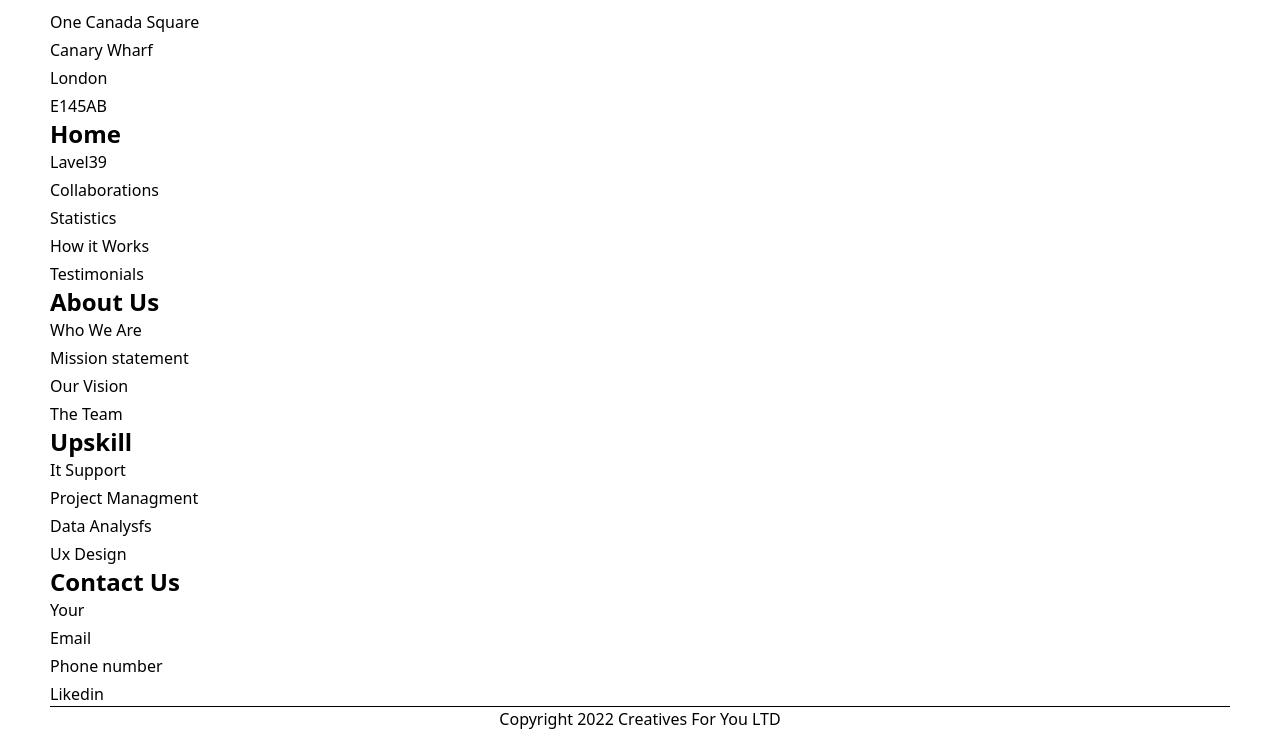
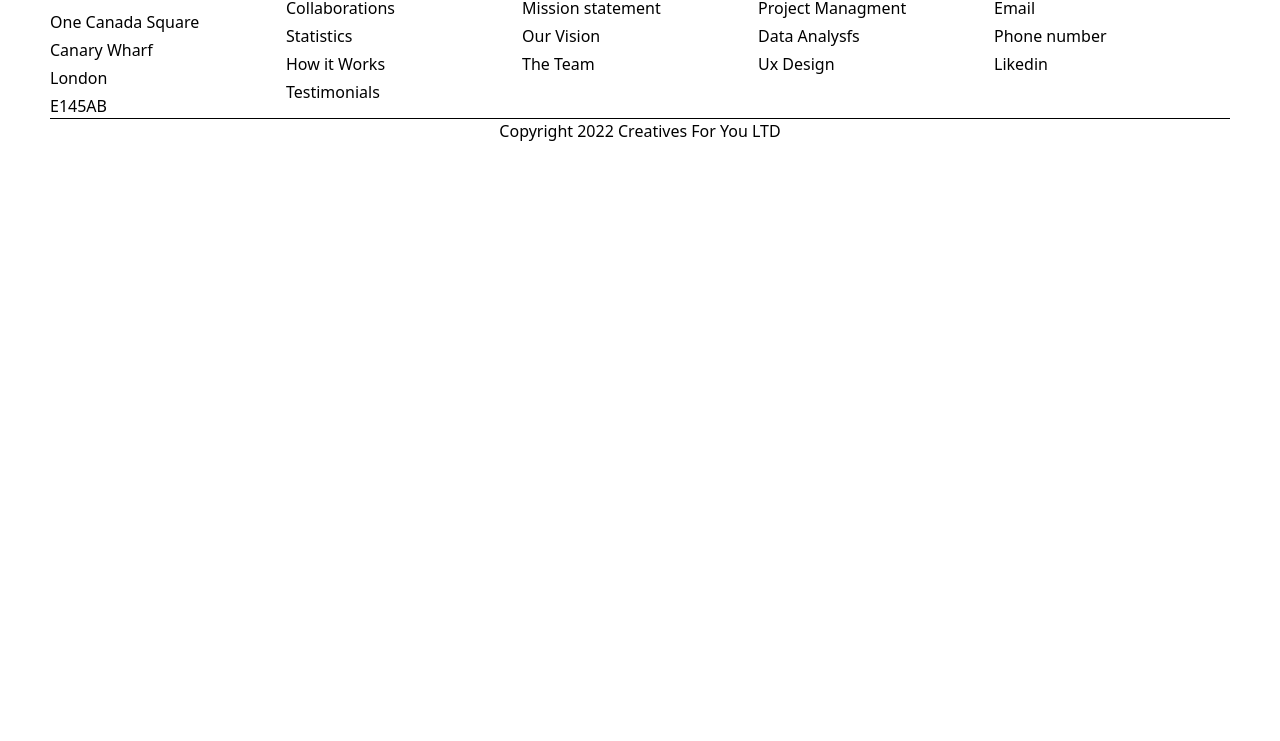
Before and after one commit to sujonbiswas212/assignment-6, a website: page index.html in a window 1280 px wide. Shown: the part 3162-3903 px from the top of the page. After the commit the page ends 3315 px from the top, so only its background shows below. Drawn offline with nearby package versions, Linux system fonts and the light colour scheme.

Commit message:
fist commit

```diff
--- a/index.html
+++ b/index.html
@@ -283,7 +283,7 @@
 
 <!-- footer section -->
 <footer class="px-24 " >
-  <div class="grid grid-cols-1">
+  <div class="grid md:grid-cols-5 grid-cols-1">
 
     <div class="ml-10 md:ml-0">
       <img src="../image/logo.png" alt="">
```
